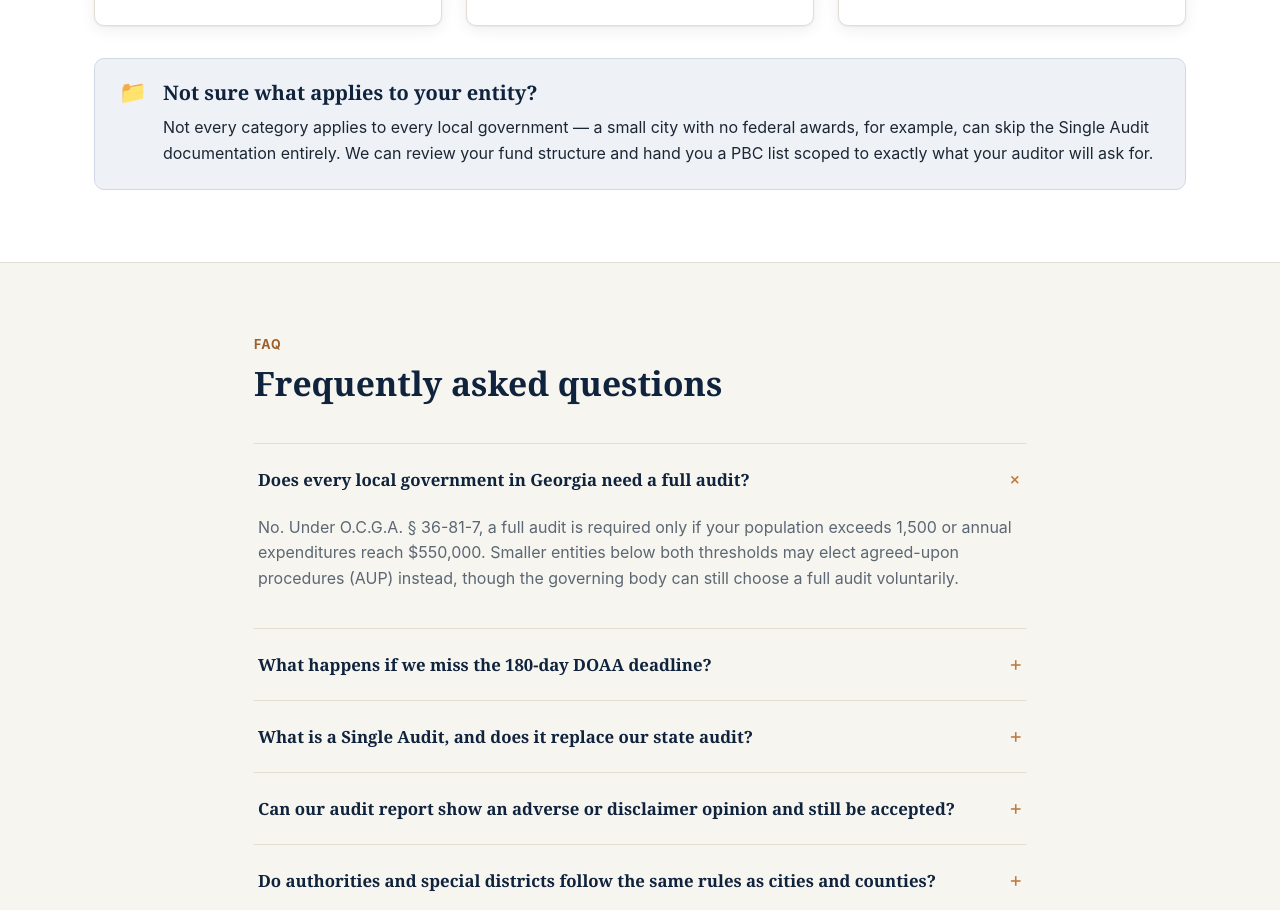
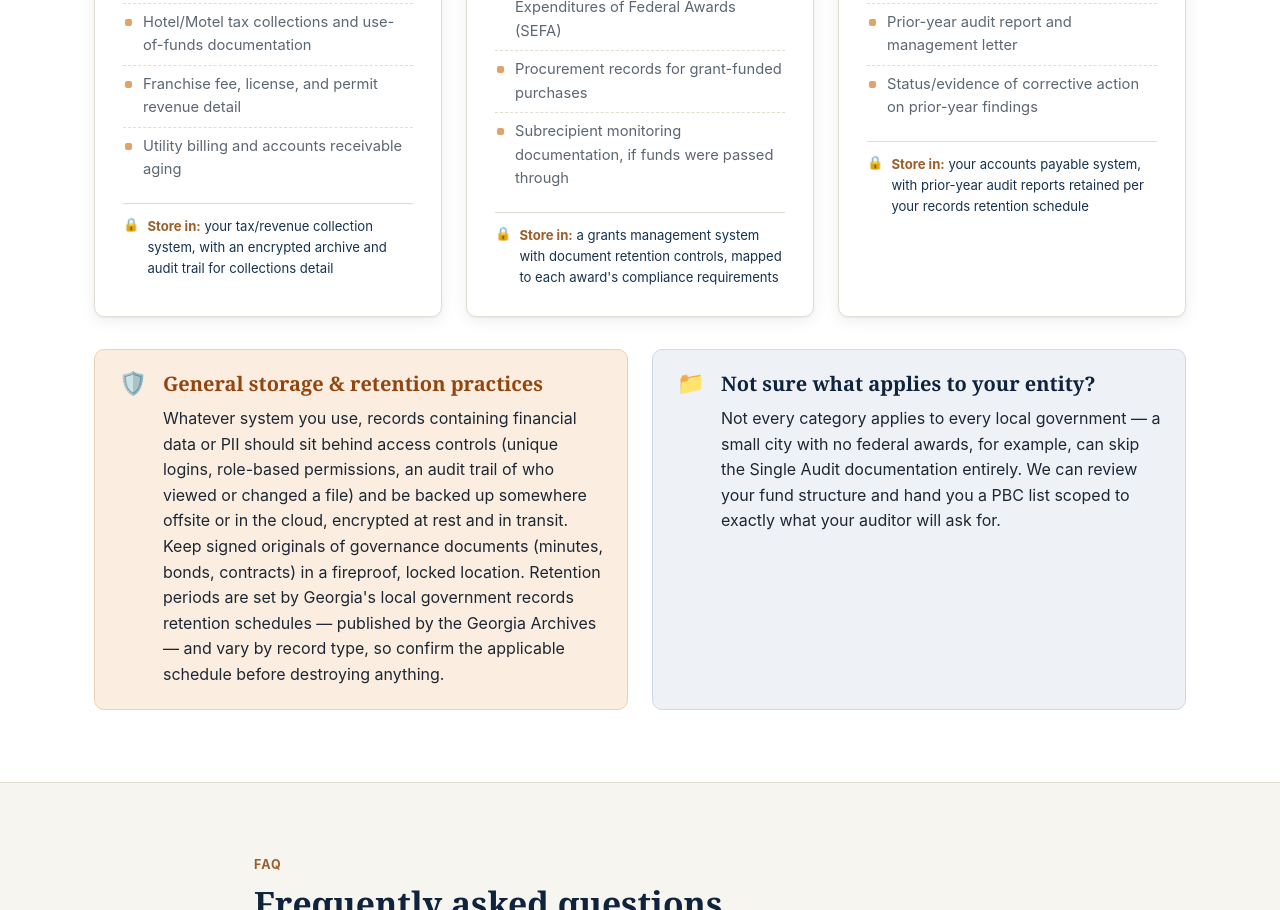
Before and after one commit to bhreynoldsai/local-govt-audits, a plain HTML site: page resources.html in a window 1280 px wide. Shown: the part 3409-4319 px from the top of the page. Drawn offline with Linux system fonts and the light colour scheme.

Commit message:
Add secure storage guidance to the PBC document list
Each document category on the Resources page now names where to
keep it (accounting/ERP system, fireproof records vault, HR/payroll
system with restricted access for PII, etc.), plus a general
storage-and-retention callout covering access controls, encryption,
and Georgia's local government records retention schedules.


Claude-Session: https://claude.ai/code/session_018A8x5WJCABhD4fANV4G8cN

Co-authored-by: Claude <noreply@anthropic.com>

```diff
--- a/css/style.css
+++ b/css/style.css
@@ -301,6 +301,18 @@ section.tight { padding: 48px 0; }
   background: var(--accent-light);
 }
 .doc-card .badge { margin-bottom: 12px; }
+.doc-storage {
+  display: flex;
+  gap: 8px;
+  align-items: flex-start;
+  margin-top: 14px;
+  padding-top: 12px;
+  border-top: 1px solid var(--border);
+  font-size: 0.82rem;
+  color: var(--navy-2);
+}
+.doc-storage .glyph { flex-shrink: 0; line-height: 1.3; }
+.doc-storage strong { color: var(--accent-dark); }
 
 .service-card { display: flex; flex-direction: column; }
 .service-card .price-tag {
--- a/resources.html
+++ b/resources.html
@@ -186,6 +186,7 @@
             <li>All adjusting and closing journal entries</li>
             <li>Interfund transfer and due to/due from schedules</li>
           </ul>
+          <div class="doc-storage"><span class="glyph">&#128274;</span><span><strong>Store in:</strong> your accounting/ERP system, with role-based access and automatic encrypted backup</span></div>
         </div>
 
         <div class="card doc-card">
@@ -197,6 +198,7 @@
             <li>Collateralization documentation for public deposits</li>
             <li>Outstanding check lists and voided-check logs</li>
           </ul>
+          <div class="doc-storage"><span class="glyph">&#128274;</span><span><strong>Store in:</strong> your bank's secure portal plus an encrypted financial-records archive, access restricted to finance staff</span></div>
         </div>
 
         <div class="card doc-card">
@@ -207,6 +209,7 @@
             <li>Budget-to-actual reports for every fund</li>
             <li>Governing body minutes approving the budget and amendments</li>
           </ul>
+          <div class="doc-storage"><span class="glyph">&#128274;</span><span><strong>Store in:</strong> your public records / document management system, with a version history of every amendment</span></div>
         </div>
 
         <div class="card doc-card">
@@ -219,6 +222,7 @@
             <li>Attorney representation letter and litigation/claims summary</li>
             <li>Major contracts and intergovernmental agreements</li>
           </ul>
+          <div class="doc-storage"><span class="glyph">&#128274;</span><span><strong>Store in:</strong> a fireproof records vault for signed originals, with encrypted digital copies in your document management system</span></div>
         </div>
 
         <div class="card doc-card">
@@ -231,6 +235,7 @@
             <li>Debt schedules, amortization tables, and debt service to maturity</li>
             <li>Bond covenants, official statements, and continuing disclosure filings</li>
           </ul>
+          <div class="doc-storage"><span class="glyph">&#128274;</span><span><strong>Store in:</strong> your capital asset management system, with deed/title originals in a locked, access-logged records vault</span></div>
         </div>
 
         <div class="card doc-card">
@@ -242,6 +247,7 @@
             <li>Compensated absence / leave balance schedules</li>
             <li>Employment contracts for key officials, if applicable</li>
           </ul>
+          <div class="doc-storage"><span class="glyph">&#128274;</span><span><strong>Store in:</strong> your HR/payroll system with restricted, role-based access &mdash; this category contains SSNs and other PII</span></div>
         </div>
 
         <div class="card doc-card">
@@ -254,6 +260,7 @@
             <li>Franchise fee, license, and permit revenue detail</li>
             <li>Utility billing and accounts receivable aging</li>
           </ul>
+          <div class="doc-storage"><span class="glyph">&#128274;</span><span><strong>Store in:</strong> your tax/revenue collection system, with an encrypted archive and audit trail for collections detail</span></div>
         </div>
 
         <div class="card doc-card">
@@ -265,6 +272,7 @@
             <li>Procurement records for grant-funded purchases</li>
             <li>Subrecipient monitoring documentation, if funds were passed through</li>
           </ul>
+          <div class="doc-storage"><span class="glyph">&#128274;</span><span><strong>Store in:</strong> a grants management system with document retention controls, mapped to each award's compliance requirements</span></div>
         </div>
 
         <div class="card doc-card">
@@ -276,15 +284,25 @@
             <li>Prior-year audit report and management letter</li>
             <li>Status/evidence of corrective action on prior-year findings</li>
           </ul>
+          <div class="doc-storage"><span class="glyph">&#128274;</span><span><strong>Store in:</strong> your accounts payable system, with prior-year audit reports retained per your records retention schedule</span></div>
         </div>
 
       </div>
 
-      <div class="callout info" style="margin-top:32px;">
-        <div class="glyph">&#128193;</div>
-        <div>
-          <h3>Not sure what applies to your entity?</h3>
-          <p>Not every category applies to every local government &mdash; a small city with no federal awards, for example, can skip the Single Audit documentation entirely. We can review your fund structure and hand you a PBC list scoped to exactly what your auditor will ask for.</p>
+      <div class="grid grid-2" style="margin-top:32px;">
+        <div class="callout warn">
+          <div class="glyph">&#128737;&#65039;</div>
+          <div>
+            <h3>General storage &amp; retention practices</h3>
+            <p>Whatever system you use, records containing financial data or PII should sit behind access controls (unique logins, role-based permissions, an audit trail of who viewed or changed a file) and be backed up somewhere offsite or in the cloud, encrypted at rest and in transit. Keep signed originals of governance documents (minutes, bonds, contracts) in a fireproof, locked location. Retention periods are set by Georgia's local government records retention schedules &mdash; published by the Georgia Archives &mdash; and vary by record type, so confirm the applicable schedule before destroying anything.</p>
+          </div>
+        </div>
+        <div class="callout info">
+          <div class="glyph">&#128193;</div>
+          <div>
+            <h3>Not sure what applies to your entity?</h3>
+            <p>Not every category applies to every local government &mdash; a small city with no federal awards, for example, can skip the Single Audit documentation entirely. We can review your fund structure and hand you a PBC list scoped to exactly what your auditor will ask for.</p>
+          </div>
         </div>
       </div>
     </div>
```
